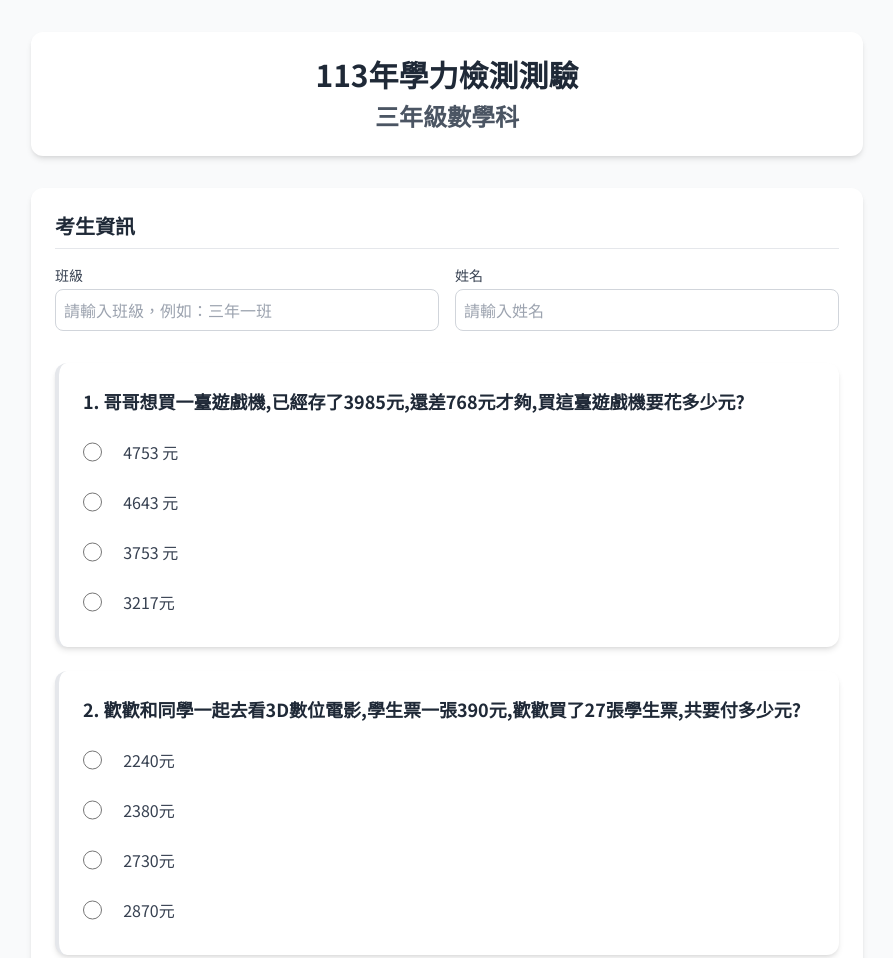
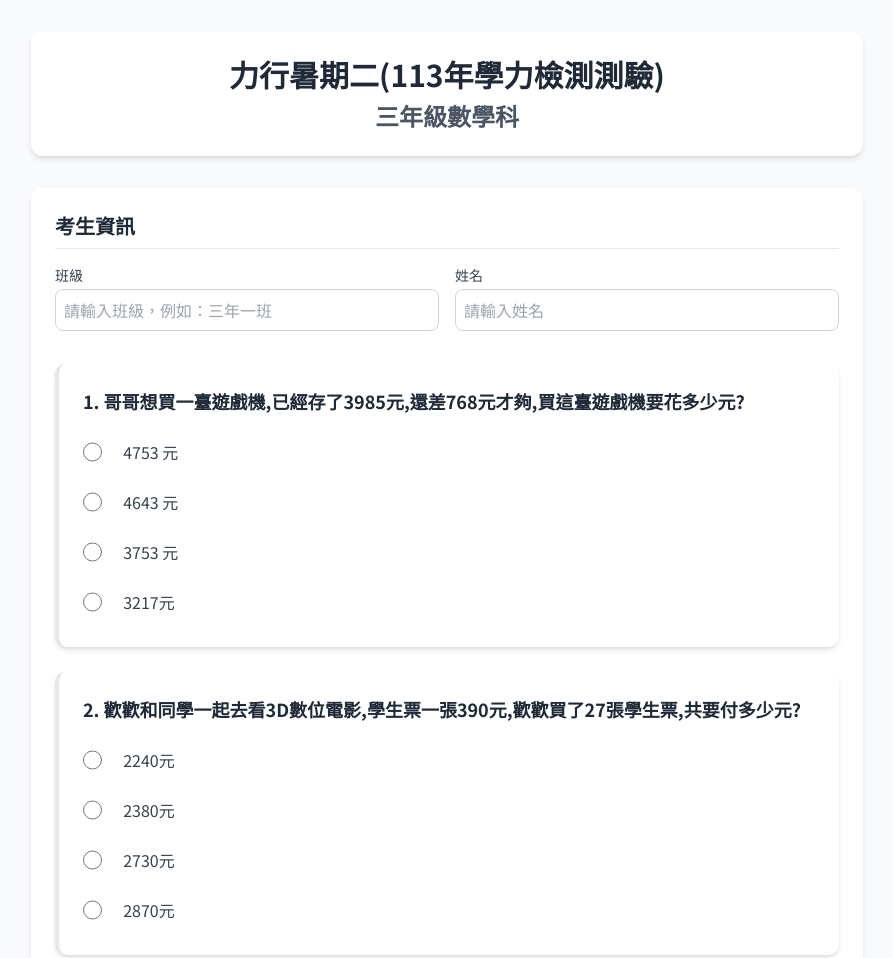
Before and after one commit to pingkingchou/113math-3th, a plain HTML site: page index.html in a window 1280 px wide. Shown: the top 958 px of the page, without its empty margins (193-1086 px from the left). Drawn offline with nearby package versions, Linux system fonts and the light colour scheme.

Commit message:
Update index.html

```diff
--- a/index.html
+++ b/index.html
@@ -44,7 +44,7 @@
 
     <div class="container mx-auto max-w-4xl p-4 sm:p-8">
         <header class="text-center mb-8 bg-white p-6 rounded-xl shadow-md">
-            <h1 class="text-2xl sm:text-3xl font-bold text-gray-800">113年學力檢測測驗</h1>
+            <h1 class="text-2xl sm:text-3xl font-bold text-gray-800">力行暑期二(113年學力檢測測驗)</h1>
             <h2 class="text-xl sm:text-2xl font-semibold text-gray-600 mt-2">三年級數學科</h2>
         </header>
 
```
